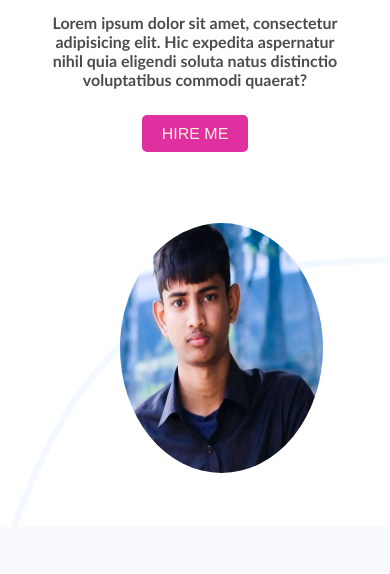
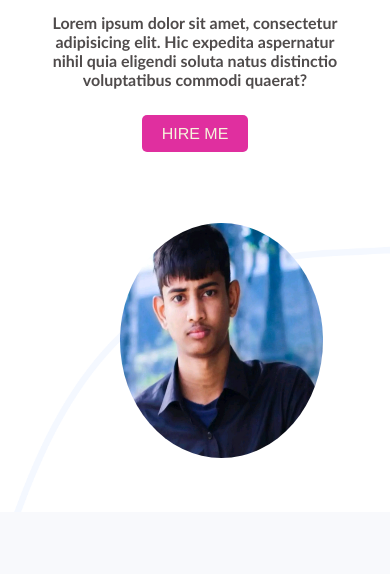
Before and after one commit to RahulHossan/Personal-Web-Site, a plain HTML site: page index.html in a window 390 px wide. Shown: the part 173-747 px from the top of the page. Drawn offline with Linux system fonts and the light colour scheme.

Commit message:
added fix

```diff
--- a/assets/css/responsive.css
+++ b/assets/css/responsive.css
@@ -146,7 +146,7 @@
         }
 }
 
-@media screen and (max-width: 470px) {
+@media screen and (max-width: 430px) {
 
     header{
         display: none;
@@ -178,7 +178,7 @@
 
     .half-width img {
         width: 70%;
-        height: 250px;
+        height: 235px;
         margin: 80px 70px 0px;
     }
 
```
